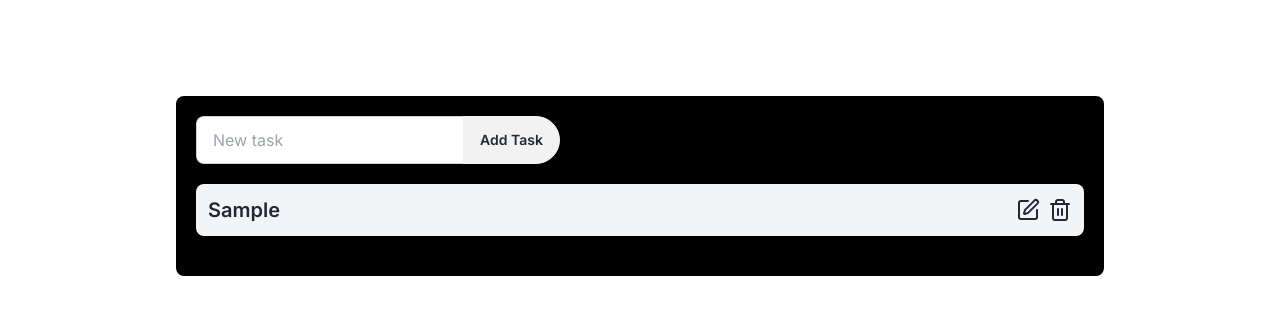
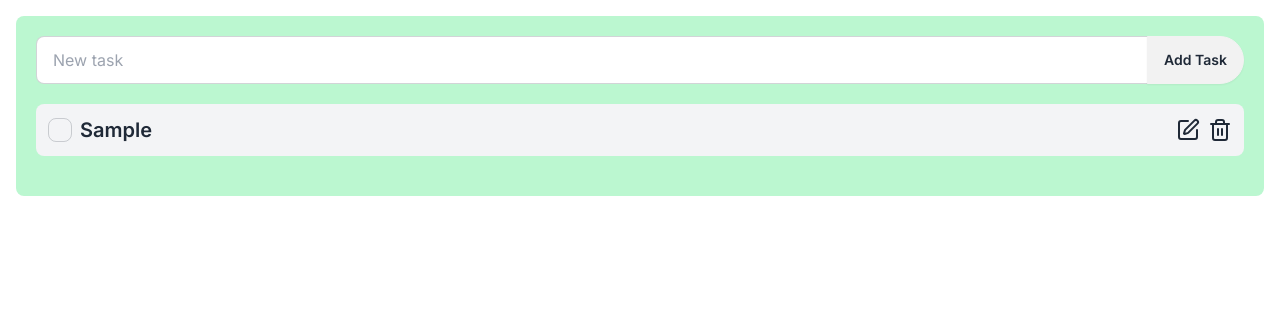
Before and after one commit to mathias-grdl/Todo-List, a Next.js app: page / in a window 1280 px wide. Both pictures are taken after typing "Sample" into the empty fields and a click on the button "Add Task". Shown: the top 314 px of the page. Built offline with nearby package versions, Linux system fonts and the light colour scheme.

Commit message:
improve accessibility with checkbox and fix long text bug

```diff
--- a/app/layout.jsx
+++ b/app/layout.jsx
@@ -13,7 +13,7 @@ export const metadata = {
 export default function RootLayout({ children }) {
 	return (
 		<html lang="en" data-theme="light">
-			<body className={`container mx-auto ${inter.className}`}>
+			<body className={`container mx-auto p-4 ${inter.className}`}>
 				<ToastContainer />
 				{children}
 			</body>
--- a/app/page.jsx
+++ b/app/page.jsx
@@ -4,7 +4,7 @@ import TodoWrapper from "@/components/TodoWrapper";
 
 export default function Home() {
 	return (
-		<main className="flex min-h-screen flex-col items-center justify-between p-24">
+		<main className="flex min-h-screen flex-col items-center justify-between">
 			<TodoWrapper />
 		</main>
 	);
--- a/components/Todo/index.jsx
+++ b/components/Todo/index.jsx
@@ -25,18 +25,43 @@ export default function Todo({
 	};
 
 	return (
-		<div className="bg-gray-100 my-5 rounded-lg">
+		<div className="bg-gray-100 my-5 rounded-lg p-3 flex justify-between items-center">
+			<div className="flex items-center gap-2 flex-grow overflow-hidden mr-2">
+				<input
+					type="checkbox"
+					className="checkbox"
+					onClick={() => toggleComplete(todo.id)}
+				/>
 				{!todo.isEditing ? (
-				<div className="p-3 flex justify-between items-center">
 					<span
-						className={`card-title overflow-hidden cursor-pointer ${
+						className={`card-title overflow-auto text-ellipsis whitespace-nowrap cursor-pointer flex-grow ${
 							todo.completed ? "line-through" : ""
 						}`}
 						onClick={() => toggleComplete(todo.id)}
 					>
 						{todo.task}
 					</span>
-					<div className="flex gap-x-2">
+				) : (
+					<form
+						onSubmit={handleEditSubmit}
+						className="p-3 flex justify-between items-center w-full"
+					>
+						<input
+							className="input input-bordered w-full rounded-r-none"
+							value={editTask}
+							onChange={handleEditChange}
+							placeholder="Update task"
+						/>
+						<button
+							type="submit"
+							className="btn rounded-r-full ml-2"
+						>
+							Update
+						</button>
+					</form>
+				)}
+			</div>
+			<div className="flex gap-x-2 flex-shrink-0">
 				<SquarePen
 					className="cursor-pointer"
 					onClick={() => toggleEdit(todo.id)}
@@ -47,22 +72,5 @@ export default function Todo({
 				/>
 			</div>
 		</div>
-			) : (
-				<form
-					onSubmit={handleEditSubmit}
-					className="p-3 flex justify-between items-center join"
-				>
-					<input
-						className="input input-bordered w-full rounded-r-none"
-						value={editTask}
-						onChange={handleEditChange}
-						placeholder="Update task"
-					/>
-					<button type="submit" className="btn rounded-r-full ml-2">
-						Update
-					</button>
-				</form>
-			)}
-		</div>
 	);
 }
--- a/components/TodoForm/index.jsx
+++ b/components/TodoForm/index.jsx
@@ -20,7 +20,7 @@ export default function TodoForm({ addTodo }) {
 		<form onSubmit={handleSubmit}>
 			<div className="join w-full">
 				<input
-					className="input input-bordered join-item"
+					className="input input-bordered join-item w-full"
 					placeholder="New task"
 					onChange={handleChange}
 					value={task}
--- a/components/TodoWrapper/index.jsx
+++ b/components/TodoWrapper/index.jsx
@@ -41,7 +41,7 @@ export default function TodoWrapper() {
 	};
 
 	return (
-		<div className="bg-black p-5 rounded-lg w-full">
+		<div className="bg-green-200 p-5 rounded-lg w-full">
 			<TodoForm addTodo={addTodo} />
 			{todos.map((todo) => (
 				<Todo
```
Lines whose indentation alone changed are shown as unchanged.
